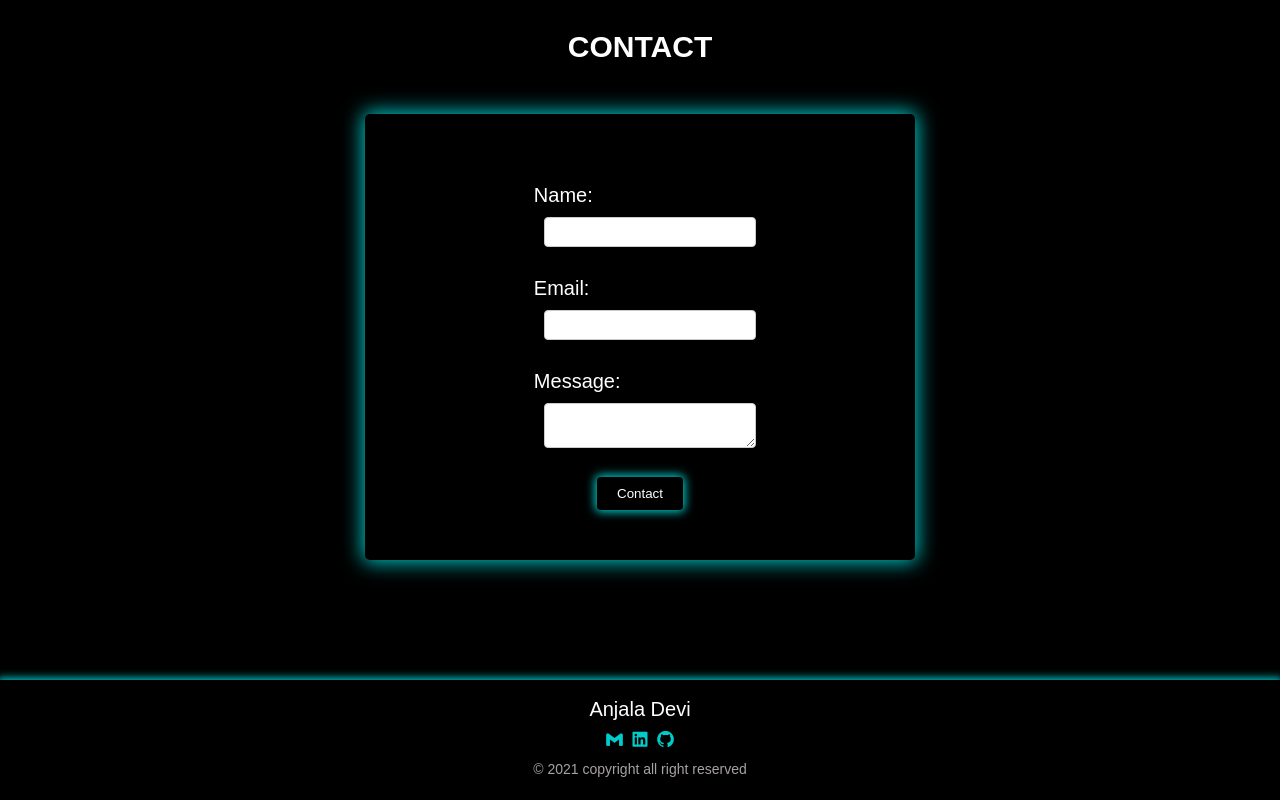
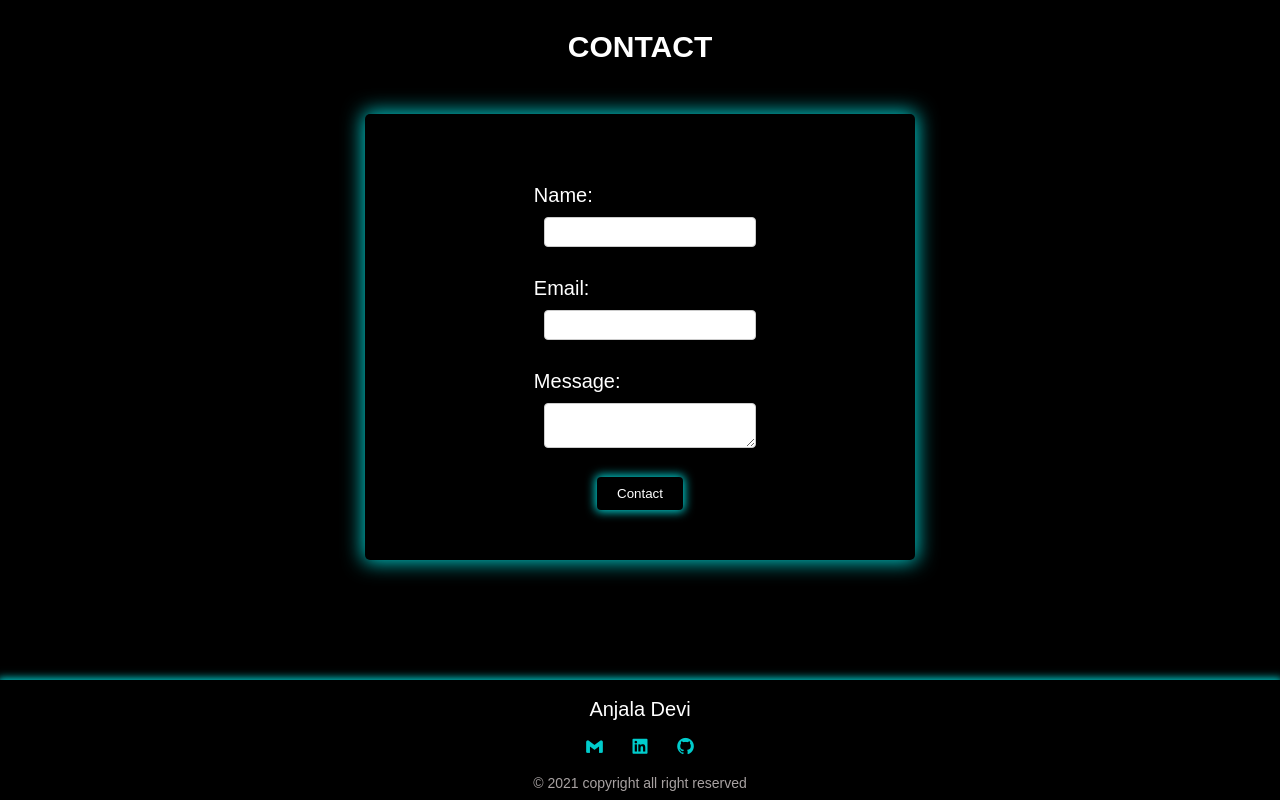
Before and after one commit to anjalad0085/My-Portfolio, a plain HTML site: page index.html in a window 1280 px wide. Shown: the part 3377-4177 px from the top of the page. Drawn offline with nearby package versions, Linux system fonts and the light colour scheme.

Commit message:
Updated icon links and Modified footer

```diff
--- a/index.html
+++ b/index.html
@@ -190,18 +190,18 @@
 
     <div class="footer_socials">
       <a
-        href="#"
+        href="mailto:anjaladevi0085@gmail.com"
         class="footer_icon"
 
         ><i class='bx bxl-gmail'></i></a>
       <a
-        href="#"
+        href="https://www.linkedin.com/in/anjala-devi-872537271/"
         class="footer_icon"
 
         ><i class='bx bxl-linkedin-square' ></i></i
       ></a>
       <a
-        href="#"
+        href="https://github.com/anjalad0085"
         class="footer_icon"
 
         ><i class="bx bxl-github"></i
--- a/style.css
+++ b/style.css
@@ -531,7 +531,7 @@ body{
     border: none;
     text-align: center;
     bottom: 0;
-    height: 100px;
+    height: 120px;
     left: 0;
   }
   .footer-content{
@@ -542,10 +542,14 @@ body{
     margin:8px;
   }
   .footer_socials{
-    margin: 8px;
+    margin: 15px;
   }
   i{
     color: rgba(0, 255, 255, 0.8);
+  }
+  .footer_icon{
+    margin-left: 10px;
+    margin-right: 10px;
   }
 
 }
```
